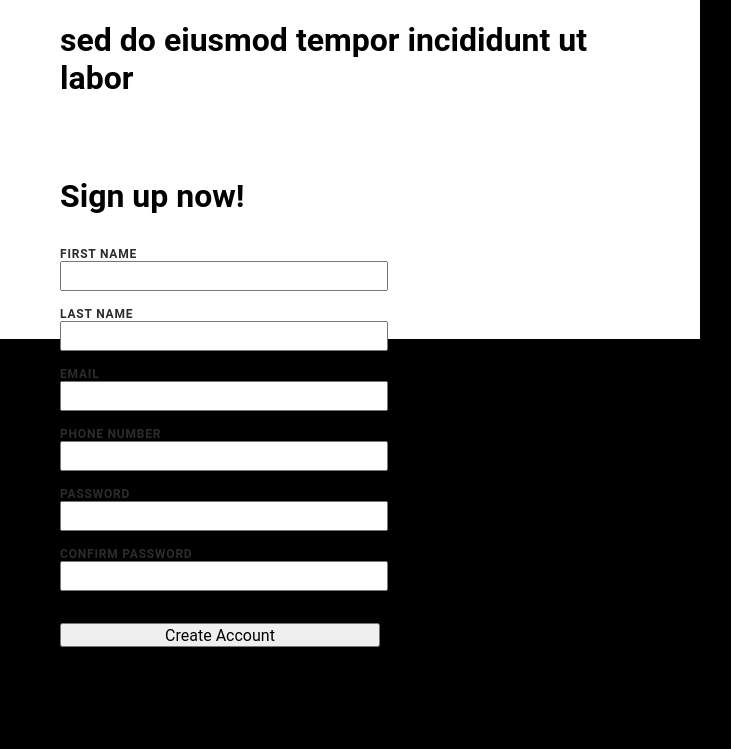
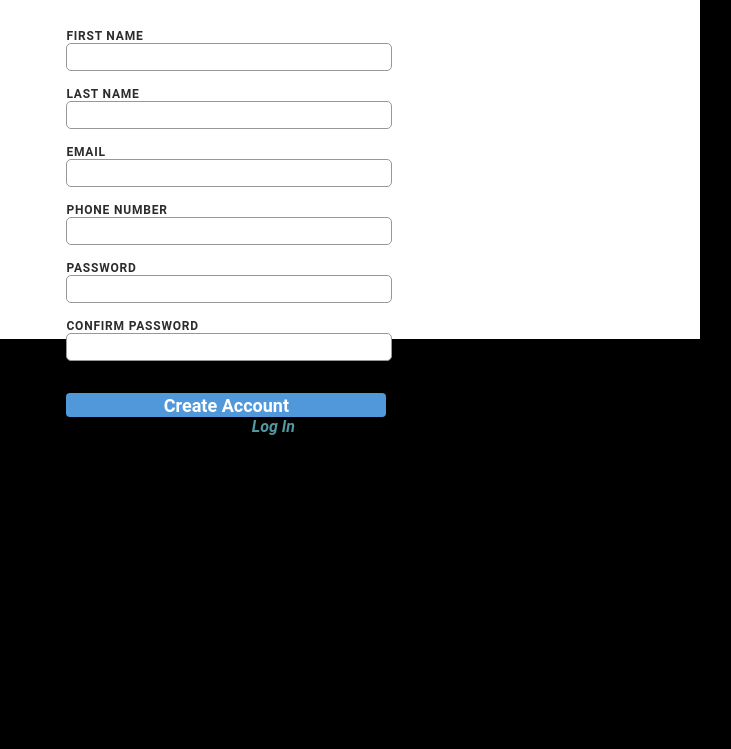
Before and after one commit to CoryMci/sign-up-form, a plain HTML site: page index.html in a window 1280 px wide. Shown: the part 381-1130 px from the top of the page, 452-1183 px from the left. After the commit the page ends 817 px from the top, so only its background shows below. Drawn offline with Linux system fonts and the light colour scheme.

Commit message:
adjusted flexboxes, added form validation, button and input styles

```diff
--- a/index.html
+++ b/index.html
@@ -26,32 +26,32 @@
                 <ul>
                     <li>
                         <label for="user-first">FIRST NAME</label>
-                        <input type="text" id="user-first">
+                        <input type="text" id="user-first" placeholder=" " pattern="[a-zA-Z]+" required>
                     </li>
                     <li>
                         <label for="user-last">LAST NAME</label>
-                        <input type="text" id="user-last">
+                        <input type="text" id="user-last" placeholder=" " pattern="[a-zA-Z]+" required>
                     </li>
                     <li>
                         <label for="user-email">EMAIL</label>
-                        <input type="email" id="user-email">
+                        <input type="email" id="user-email" placeholder=" " required>
                     </li>
                     <li>
                         <label for="user-phone">PHONE NUMBER</label>
-                        <input type="tel" id="user-phone">
+                        <input type="tel" id="user-phone" placeholder=" " required>
                     </li>
                     <li>
                         <label for="user-pw">PASSWORD</label>
-                        <input type="password" id="user-pw">
+                        <input type="password" id="user-pw" placeholder=" " pattern="(?=^.{8,}$)((?=.*\d)|(?=.*\W+))(?![.\n])(?=.*[A-Z])(?=.*[a-z]).*$" required>
                     </li>
                     <li>
                         <label for="user-pw">CONFIRM PASSWORD</label>
-                        <input type="password" id="user-pw-confirm">
+                        <input type="password" id="user-pw-confirm" placeholder=" " pattern="(?=^.{8,}$)((?=.*\d)|(?=.*\W+))(?![.\n])(?=.*[A-Z])(?=.*[a-z]).*$" required>
                     </li>
                 </ul>
                 <button type="submit">Create Account</button>
             </form>
-            <div class="login">Already have an account? <em href="http://www.google.com">Log In</em>.</div>
+            <div class="login">Already have an account? <em><a href="http://www.google.com">Log In</a></em>.</div>
             </div>
         </div>
     </div>
--- a/style.css
+++ b/style.css
@@ -55,14 +55,15 @@ img.background {
 
 .right {
     width: 55vw;
+    height:80vh;
 }
 
 .right .container {
-    padding: 5vw;
-    padding-top: 10vw;
+    height:90%;
+    padding:10%;
     display:flex;
     flex-direction: column;
-    gap:10vh;
+    justify-content: space-around;
 }
 
 .header {
@@ -102,4 +103,40 @@ label {
 
 button {
     margin-top: 32px;
+    height: 3vh;
+    background-color: rgb(81, 152, 219);
+    border-radius: 4px;
+    font-size: 18px;
+    font-weight: bold;
+    color: white;
+    border: none;
 }
+
+button:hover {
+    background-color: rgb(81, 152, 163);
+}
+
+input {
+    border-radius: 5px;
+    border: 1px solid rgb(151, 151, 151);
+}
+
+input:focus {
+    border: 1px solid rgb(0, 255, 55);
+    outline: none;
+    box-shadow: 1px 1px 3px rgb(182, 182, 182);
+}
+
+input:not(:placeholder-shown):invalid {
+    border: 1px solid rgb(255, 0, 0);
+}
+
+input:focus:invalid {
+    border: 1px solid red;
+}
+
+.login a{
+    color: rgb(81, 152, 163);
+    font-weight: 700;
+    text-decoration: none;
+}
```
